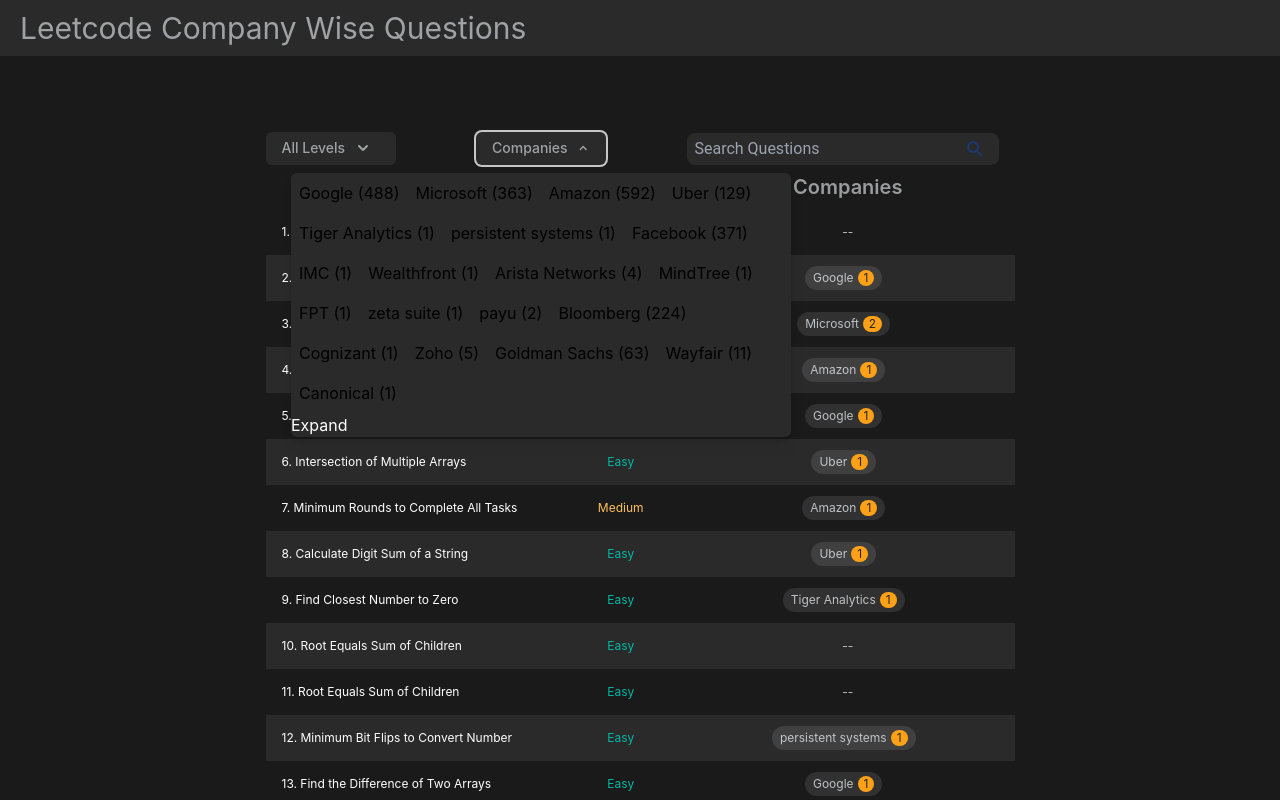
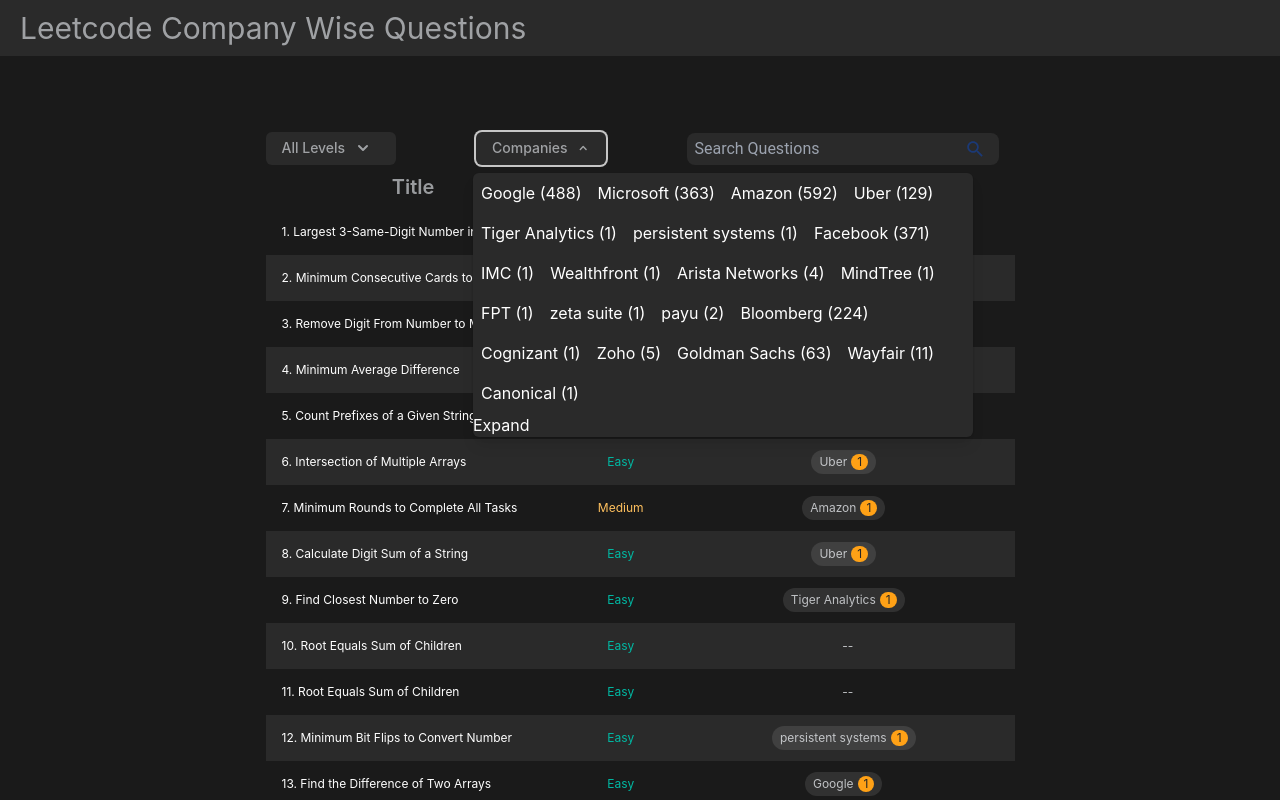
Before and after one commit to ymisra18/LCCWQ, a React (Create React App) app: page / in a window 1280 px wide. Both pictures are taken after a click on the button "Companies". Shown: the top 800 px of the page. Built offline with nearby package versions, Linux system fonts and the light colour scheme.

Commit message:
(fix): alignment of popover panel.

```diff
--- a/src/components/popoverPanel/PopoverPanel.tsx
+++ b/src/components/popoverPanel/PopoverPanel.tsx
@@ -62,7 +62,7 @@
             >
               <Popover.Panel
                 static
-                className="absolute left-1/2 w-[500px] mt-2 transform -translate-x-1/2 sm:px-0 overflow-y-auto max-h-96 bg-tableRowEven rounded-md shadow-lg ring-1 ring-black ring-opacity-5 focus:outline-none"
+                className="absolute left-[190%] w-[500px] mt-2 transform -translate-x-1/2 sm:px-0 overflow-y-auto max-h-96 bg-tableRowEven text-white rounded-md shadow-lg ring-1 ring-black ring-opacity-5 focus:outline-none"
               >
                 {/* Panel Content */}
                 <div className="flex flex-wrap gap-4 p-2">{itemsToShow}</div>
```
